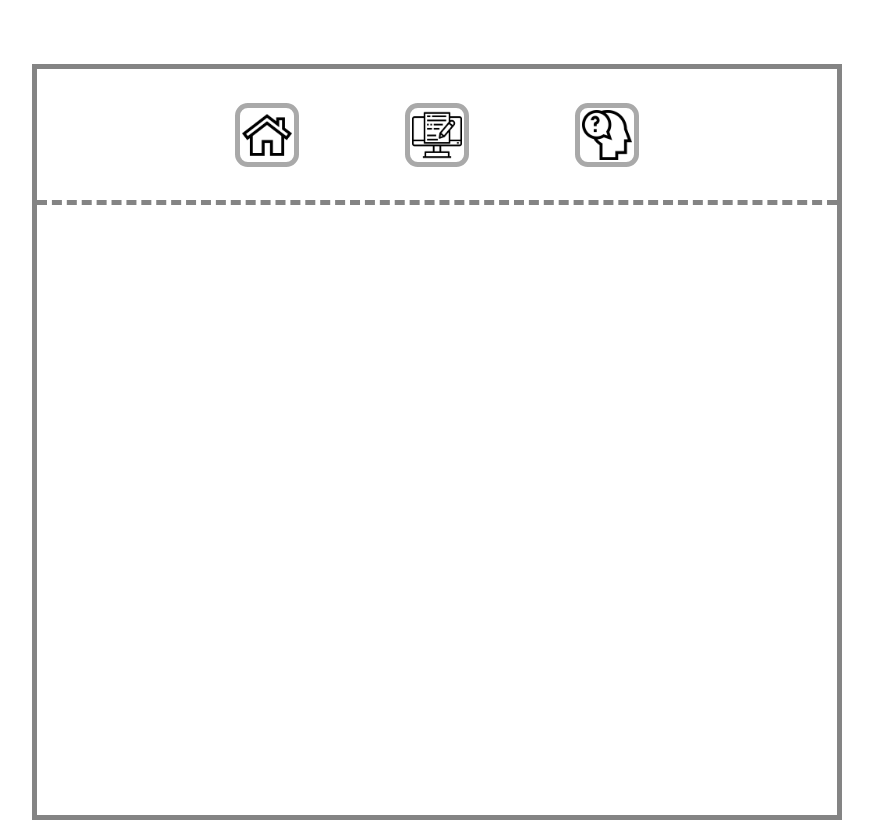
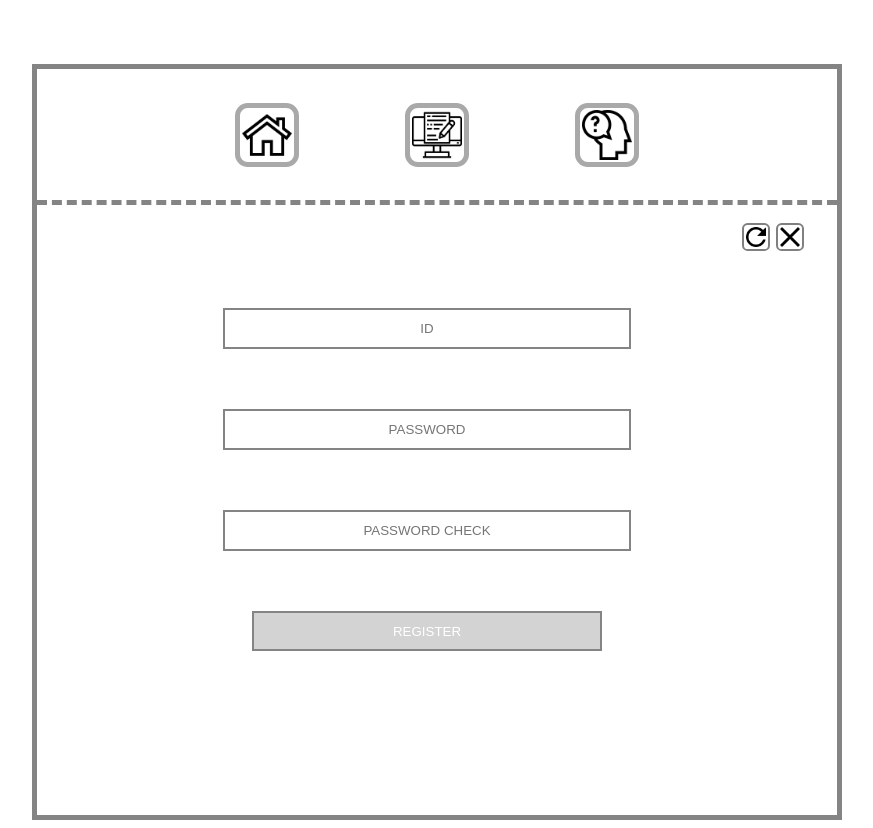
Before and after one commit to siwolsmu89/simple_board_2, a React (Create React App) app in the folder simple_board_react/: page /user/register in a window 1280 px wide. Shown: the whole page, without its empty margins (203-1076 px from the left). Built offline with nearby package versions, Linux system fonts and the light colour scheme.

Commit message:
Add UserApp Components 2021/05/14

```diff
--- a/simple_board_react/src/components/common/icon-box/IconIndex.js
+++ b/simple_board_react/src/components/common/icon-box/IconIndex.js
@@ -28,7 +28,7 @@ export const DELETE_ICON = {
 }
 
 export const CANCEL_ICON = {
-    imgSrc: '/resources/images/cancel-button.png',
+    imgSrc: '/resources/images/close-button.png',
     imgAlt: 'Cancel Icon',
     link: '/board'
 }
@@ -78,3 +78,8 @@ export const REGISTER_ICON = {
     imgAlt: 'Register User Icon',
     link: '/user/register'
 }
+
+export const ENTER_ICON = {
+    imgSrc: '/resources/images/enter-button.png',
+    imgAlt: 'Enter Icon'
+}
--- a/simple_board_react/src/components/user/UserApp.js
+++ b/simple_board_react/src/components/user/UserApp.js
@@ -2,6 +2,8 @@ import {Component} from "react";
 import {connect} from "react-redux";
 import {Route} from "react-router-dom";
 import GuestContainer from "./container/guest-container/GuestContainer";
+import RegisterContainer from "./container/register-container/RegisterContainer";
+import UserContainer from "./container/user-container/UserContainer";
 
 class UserApp extends Component {
     render() {
@@ -11,7 +13,10 @@ class UserApp extends Component {
                     <GuestContainer />
                 </Route>
                 <Route exact path="/user/register">
-
+                    <RegisterContainer />
+                </Route>
+                <Route exact path="/user/1">
+                    <UserContainer />
                 </Route>
             </div>
         );
--- /dev/null
+++ b/simple_board_react/src/components/user/check-password/CheckPassword.css
@@ -0,0 +1,25 @@
+.check-password {
+    margin: 0 30px 30px;
+    width: 90%;
+    background-color: white;
+    text-align: center;
+}
+
+.check-password div {
+    margin-top: 40px;
+    margin-bottom: 60px;
+}
+
+.check-password input {
+    width: 400px;
+    height: 35px;
+    border: 2px solid #848484;
+}
+
+.check-password button {
+    width: 350px;
+    height: 40px;
+    background-color: lightgray;
+    color: white;
+    border: 2px solid #848484;
+}
--- /dev/null
+++ b/simple_board_react/src/components/user/check-password/CheckPassword.js
@@ -0,0 +1,21 @@
+import {Component} from "react";
+import './CheckPassword.css';
+
+export default class CheckPassword extends Component {
+    render() {
+        return (
+            <div className="check-password">
+                <div className="user-password">
+                    <input
+                        id="user-password-input"
+                        type="password"
+                        placeholder="PASSWORD"
+                    />
+                </div>
+                <div className="check-password-button">
+                    <button>SUBMIT</button>
+                </div>
+            </div>
+        );
+    }
+}
--- /dev/null
+++ b/simple_board_react/src/components/user/container/register-container/RegisterContainer.js
@@ -0,0 +1,24 @@
+import {Component} from "react";
+import IconBox from "../../../common/icon-box/IconBox";
+import RegisterForm from "../../register-form/RegisterForm";
+import {CANCEL_ICON, REFRESH_ICON} from "../../../common/icon-box/IconIndex";
+import CheckPassword from "../../check-password/CheckPassword";
+
+export default class RegisterContainer extends Component {
+    render() {
+        const icons = [REFRESH_ICON, CANCEL_ICON];
+
+        return (
+            <div className="simple-board-container register-container">
+                <section className="icon-box-wrapper">
+                    <IconBox
+                        icons={icons}
+                    />
+                </section>
+                <section className="register-form-wrapper">
+                    <RegisterForm />
+                </section>
+            </div>
+        );
+    }
+}
--- /dev/null
+++ b/simple_board_react/src/components/user/container/user-container/UserContainer.js
@@ -0,0 +1,20 @@
+import {Component} from "react";
+import IconBox from "../../../common/icon-box/IconBox";
+import UserMenu from "../../user-menu/UserMenu";
+
+export default class UserContainer extends Component {
+    render() {
+        return (
+            <div>
+                <section className="icon-box-wrapper">
+                    <IconBox
+                        icons={[]}
+                    />
+                </section>
+                <section className="user-menu-wrapper">
+                    <UserMenu />
+                </section>
+            </div>
+        );
+    }
+}
--- /dev/null
+++ b/simple_board_react/src/components/user/register-form/RegisterForm.css
@@ -0,0 +1,41 @@
+.register-form {
+    margin: 0 30px 30px;
+    width: 90%;
+    background-color: white;
+    text-align: center;
+}
+
+.register-form div {
+    margin-top: 40px;
+    margin-bottom: 60px;
+}
+
+.register-form input {
+    width: 400px;
+    height: 35px;
+    border: 2px solid #848484;
+}
+
+.register-form input:focus {
+    outline: none;
+    border: 2px solid white;
+    border-bottom: 2px solid #848484;
+}
+
+.register-form input {
+    text-align: center;
+}
+
+.register-form button {
+    width: 350px;
+    height: 40px;
+    background-color: lightgray;
+    color: white;
+    border: 2px solid #848484;
+}
+
+.register-form button:hover {
+    background-color: #848484;
+    border: 2px solid black;
+    cursor: pointer;
+}
--- /dev/null
+++ b/simple_board_react/src/components/user/register-form/RegisterForm.js
@@ -0,0 +1,35 @@
+import {Component} from "react";
+import './RegisterForm.css';
+
+export default class RegisterForm extends Component {
+    render() {
+        return (
+            <div className="register-form">
+                <div className="user-id">
+                    <input
+                        id="user-id-input"
+                        type="text"
+                        placeholder="ID"
+                    />
+                </div>
+                <div className="user-password">
+                    <input
+                        id="user-password-input"
+                        type="password"
+                        placeholder="PASSWORD"
+                    />
+                </div>
+                <div className="user-password">
+                    <input
+                        id="user-password-check-input"
+                        type="password"
+                        placeholder="PASSWORD CHECK"
+                    />
+                </div>
+                <div className="register-form-button">
+                    <button>REGISTER</button>
+                </div>
+            </div>
+        );
+    }
+}
--- /dev/null
+++ b/simple_board_react/src/components/user/user-menu/UserMenu.css
@@ -0,0 +1,34 @@
+.user-menu {
+    margin: 0 30px 30px;
+    width: 90%;
+    background-color: white;
+    text-align: center;
+}
+
+.user-menu div {
+    padding-top: 120px;
+}
+
+.user-menu button {
+    width: 350px;
+    height: 70px;
+    font-weight: bolder;
+    font-size: 25px;
+    color: darkgray;
+    border: 2px solid #848484;
+    border-radius: 20px;
+}
+
+.user-menu .user-update button:hover {
+    background-color: #848484;
+    color: white;
+    border: 2px solid black;
+    cursor: pointer;
+}
+
+.user-menu .user-exit button:hover {
+    background-color: darkred;
+    color: white;
+    border: 2px solid darkred;
+    cursor: pointer;
+}
--- /dev/null
+++ b/simple_board_react/src/components/user/user-menu/UserMenu.js
@@ -0,0 +1,17 @@
+import {Component} from "react";
+import './UserMenu.css';
+
+export default class UserMenu extends Component {
+    render() {
+        return (
+            <div className="user-menu">
+                <div className="user-update">
+                    <button>UPDATE ACCOUNT</button>
+                </div>
+                <div className="user-exit">
+                    <button>DELETE ACCOUNT</button>
+                </div>
+            </div>
+        );
+    }
+}
```
